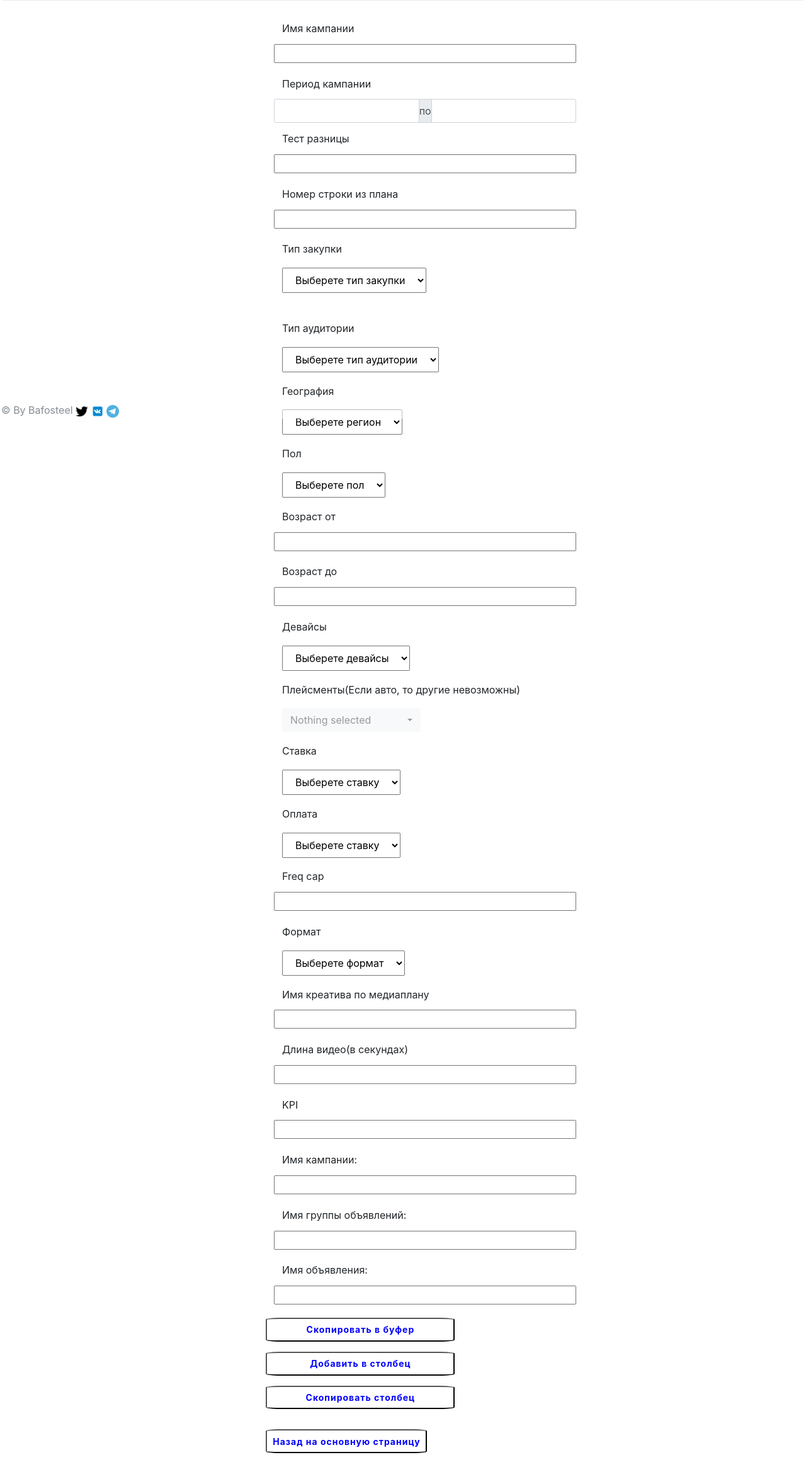
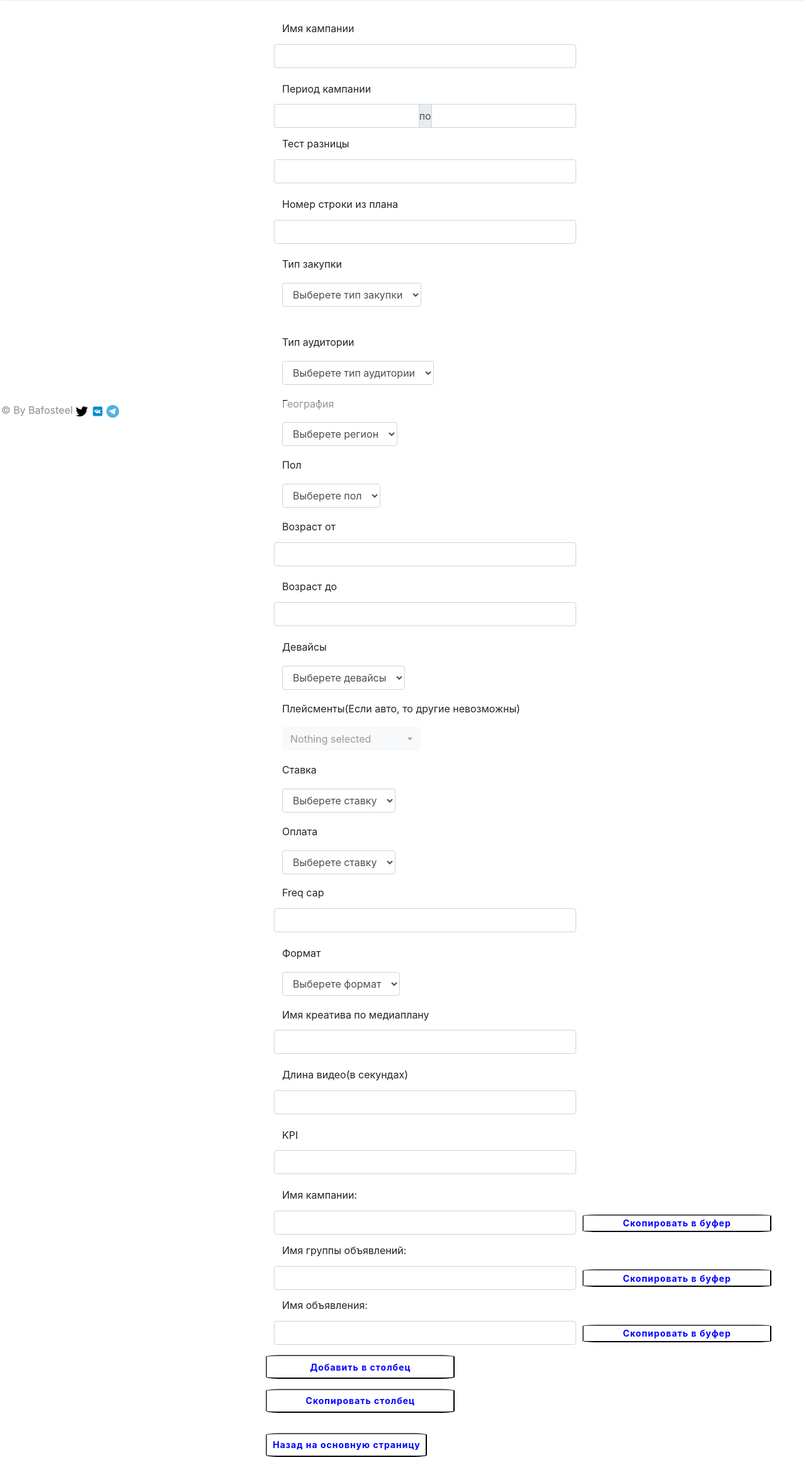
Before and after one commit to AdvDevBaf/ADVAPPS, a Django app: page /ads_names/ in a window 1280 px wide; the page is wider, and only the part inside the window is pictured. Shown: the part 135-2464 px from the top of that part at 63% size. Before the commit the page ends 2442 px from the top of that part, so only its background shows below. Run offline with Django 3.2, Linux system fonts and the light colour scheme; some libraries are stand-ins or nearby versions.

Commit message:
more js and css

```diff
--- a/BafosApp/static/css/frontcom.css
+++ b/BafosApp/static/css/frontcom.css
@@ -43,6 +43,26 @@ em {
   background: white;
   box-shadow: 0 3px white inset;
 }
+
+
+.input-bar {
+    display: table;
+    width: 100%;
+}
+
+.input-bar-item {
+    display: inline-block;
+}
+
+.input-bar-item > .space {
+    margin-left: 10px;
+}
+
+.width100 {
+  width: 100%;
+}
+
+
 
 #footer {
     position: fixed; /* Фиксированное положение */
--- a/BafosApp/templates/BafosApp/ads_names.html
+++ b/BafosApp/templates/BafosApp/ads_names.html
@@ -12,7 +12,7 @@
 <form action="" method="POST" name="idform">
     <p class="texts">Имя кампании</p>
 <p class="fields"><label>
-    <input type="text" name="сompany" style="width: 480px;" id="input" onkeyup="copytext()">
+    <input type="text" class="form-control" name="сompany" style="width: 480px;" id="input" onkeyup="copytext()">
 </label>
         <p class="texts">Период кампании</p>
 
@@ -24,35 +24,16 @@
 
  <p class="texts">Тест разницы</p>
 <p class="fields"><label>
-    <input type="text" name="сompany" style="width: 480px;" id="put" onchange="test()">
+    <input type="text" class="form-control" name="сompany" style="width: 480px;" id="put" onchange="test()">
 </label>
-    <script>
-        function test() {
-                        alert('dsd');
-            var d1 = document.getElementById('start_date').value;
-            var d2 = document.getElementById('end_date').value;
-            alert(d1);
-            alert(d2);
-            d1 = d1.toString().replace(/\./g, '/');
-            d2 = d2.toString().replace(/\./g, '/');
-            alert(d1);
-            alert(d2);
-            var date1 = new Date(d1);
-            var date2 = new Date(d2);
-            alert(date1);
-            alert(date2);
-            var timeDiff = Math.abs(date2.getTime() - date1.getTime());
-            var diffDays = Math.ceil(timeDiff / (1000 * 3600 * 24));
-            alert(diffDays);
-        }
-    </script>
+
     <p class="texts">Номер строки из плана</p>
 <p class="fields"><label>
-    <input type="text" name="сompany" style="width: 480px;" id="num" onkeyup="addzeros()">
+    <input type="text" class="form-control" name="сompany" style="width: 480px;" id="num" onkeyup="addzeros()">
 </label>
     <p class="texts">Тип закупки</p>
     <label class="field">
-        <select id="AUCorRF" name="data" class="nav-link" onchange="copytype()">
+        <select id="AUCorRF" name="data" class="form-control" onchange="copytype()">
             <option value="0">Выберете тип закупки</option>
             <option value="AUC">Аукцион</option>
             <option value="R-F">Охват и частота</option>
@@ -87,7 +68,7 @@ window.addEventListener('DOMContentLoaded', function() {
          </label>
 
     <label class="hide AUC field">
-        <select id="companytarget" name="data" class="nav-link" onchange="copytarget()">
+        <select id="companytarget" name="data" class="form-control" onchange="copytarget()">
             <option value="0">Выберете цель компании</option>
             <option value="BRAWA">Узнаваемость бренда</option>
             <option value="REACH">Охват</option>
@@ -103,7 +84,7 @@ window.addEventListener('DOMContentLoaded', function() {
         </select>
     </label>
      <label class="hide R-F field">
-        <select id="anothertarget" name="data" class="nav-link" onchange="copytarget()">
+        <select id="anothertarget" name="data" class="form-control" onchange="copytarget()">
             <option value="0">Выберете цель компании</option>
             <option value="BRAWA">Узнаваемость бренда</option>
             <option value="REACH">Охват</option>
@@ -117,7 +98,7 @@ window.addEventListener('DOMContentLoaded', function() {
 
   <p class="texts">Тип аудитории</p>
         <label class="field">
-        <select id="audience" name="data" class="nav-link" onchange="copyaudience()">
+        <select id="audience" name="data" class="form-control" onchange="copyaudience()">
             <option value="0">Выберете тип аудитории</option>
             <option value="123">123</option>
             <option value="777">777</option>
@@ -125,7 +106,7 @@ window.addEventListener('DOMContentLoaded', function() {
     </label>
   <p class="texts">География</p>
     <label class="field">
-        <select id="geography" name="data" class="nav-link" onchange="copygeorgaphy()">
+        <select id="geography" name="data" class="form-control" onchange="copygeorgaphy()">
             <option value="0">Выберете регион</option>
             <option value="RF">Россия</option>
             <option value="Moscow">Москва</option>
@@ -134,7 +115,7 @@ window.addEventListener('DOMContentLoaded', function() {
 </label>
       <p class="texts">Пол</p>
     <label class="field">
-        <select id="sex" name="data" class="nav-link" onchange="copysex()">
+        <select id="sex" name="data" class="form-control" onchange="copysex()">
             <option value="0">Выберете пол</option>
             <option value="ALL">Любой</option>
             <option value="M">Мужской</option>
@@ -143,15 +124,15 @@ window.addEventListener('DOMContentLoaded', function() {
     </label>
     <p class="texts">Возраст от</p>
 <p class="fields"><label>
-    <input type="text" id="age_above" style="width: 480px;" name="сompany" onkeyup=copyage()>
+    <input type="text" id="age_above" class="form-control" style="width: 480px;" name="сompany" onkeyup=copyage()>
 </label>
     <p class="texts">Возраст до</p>
 <p class="fields"><label>
-    <input type="text" id ="age_below" style="width: 480px;" name="сompany" onkeyup="copyage()">
+    <input type="text" id ="age_below" class="form-control" style="width: 480px;" name="сompany" onkeyup="copyage()">
 </label>
  <p class="texts">Девайсы</p>
         <label class="field">
-        <select id="device" name="data" class="nav-link" onchange="copydevice()">
+        <select id="device" name="data" class="form-control" onchange="copydevice()">
             <option value="0">Выберете девайсы</option>
             <option value="MOBI">MOBILE</option>
             <option value="DESK">DESKTOP</option>
@@ -180,7 +161,7 @@ window.addEventListener('DOMContentLoaded', function() {
 </label>
      <p class="texts">Ставка</p>
     <label class="field">
-        <select id="rate" name="data" class="nav-link" onchange="rates()">
+        <select id="rate" name="data" class="form-control" onchange="rates()">
             <option value="0">Выберете ставку</option>
             <option value="MAN">Ручная</option>
             <option value="AUT">Автоматическая</option>
@@ -188,7 +169,7 @@ window.addEventListener('DOMContentLoaded', function() {
     </label>
      <p class="texts">Оплата</p>
     <label class="field">
-        <select id="price" name="data" class="nav-link" onchange="prices()">
+        <select id="price" name="data" class="form-control" onchange="prices()">
             <option value="0">Выберете ставку</option>
             <option value="CPM">CPM</option>
             <option value="CPC">CPC</option>
@@ -199,13 +180,13 @@ window.addEventListener('DOMContentLoaded', function() {
     </label>
  <p class="texts">Freq cap</p>
 <p class="fields"><label>
-    <input type="text" name="сompany" onkeyup="" style="width: 480px;" id="frequency" onchange="frequencys()">
+    <input type="text" name="сompany" class="form-control" style="width: 480px;" id="frequency" onchange="frequencys()">
 </label>
 
 
      <p class="texts">Формат</p>
     <label class="field">
-        <select id="format" name="data" class="nav-link" onchange="add_format()">
+        <select id="format" name="data" class="form-control" onchange="add_format()">
             <option value="0">Выберете формат</option>
             <option value="Carousel">Carousel</option>
             <option value="SingleImage">Single image</option>
@@ -214,15 +195,15 @@ window.addEventListener('DOMContentLoaded', function() {
     </label>
  <p class="texts">Имя креатива по медиаплану</p>
 <p class="fields"><label>
-    <input type="text" name="сompany" id="creative" style="width: 480px;" onkeyup="add_creative()">
+    <input type="text" name="сompany" class="form-control" id="creative" style="width: 480px;" onkeyup="add_creative()">
 </label>
      <p class="texts">Длина видео(в секундах)</p>
 <p class="fields"><label>
-    <input type="text" name="сompany" id="length" style="width: 480px;" onkeyup="add_length()">
+    <input type="text" name="сompany" class="form-control" id="length" style="width: 480px;" onkeyup="add_length()">
 </label>
         <p class="texts">KPI</p>
 <p class="fields"><label>
-    <input type="text" name="сompany" style="width: 480px;" id="kpi" onkeyup="add_kpi()">
+    <input type="text" class="form-control" name="сompany" style="width: 480px;" id="kpi" onkeyup="add_kpi()">
 </label>
 
 <script>
@@ -568,25 +549,53 @@ function addzeros() {
 }
     </script>
      <p class="texts">Имя кампании:</p>
-<p class="fields"><label>
-    <input type="text" name="сompany" style="width: 480px;" id="сompany_result" >
-</label>
+     <div class="input-bar fields">
+        <div class="input-bar-item">
+          <form>
+             <div class="width100">
+                <input class="form-control" style="width: 480px;" id="сompany_result">
+            </div>
+          </form>
+        </div>
+        <div class="input-bar-item">
+          <input type="button" class="knopka btn-sm space" value="Скопировать в буфер" onclick="copy2clipboard_inc_result()"><a></a>
+        </div>
+      </div>
+
 
  <p class="texts">Имя группы объявлений:</p>
-<p class="fields"><label>
-    <input type="text" name="сompany" style="width: 480px;" id="result" >
-</label>
+ <div class="input-bar fields">
+        <div class="input-bar-item">
+          <form>
+             <div class="width100">
+                <input class="form-control" style="width: 480px;" id="result">
+            </div>
+          </form>
+        </div>
+        <div class="input-bar-item">
+          <input type="button" class="knopka btn-sm space" value="Скопировать в буфер" onclick="copy2clipboard_result()"><a></a>
+        </div>
+      </div>
+
+
      <p class="texts">Имя объявления:</p>
-<p class="fields"><label>
-    <input type="text" name="сompany" style="width: 480px;" id="ads_result" >
-</label>
-<p class="texts" id="x"></p>
+  <div class="input-bar fields">
+        <div class="input-bar-item">
+          <form>
+             <div class="width100">
+                <input class="form-control" style="width: 480px;" id="ads_result">
+            </div>
+          </form>
+        </div>
+        <div class="input-bar-item">
+          <input type="button" class="knopka btn-sm space" value="Скопировать в буфер" onclick="copy2clipboard_ads_result()"><a></a>
+        </div>
+      </div>
 
 
 
-<div>
-            <p><input type="button" class="knopka btn-sm" value="Скопировать в буфер" onclick="copy2clipboard()"><a></a></p>
-</div>
+     <p class="x"></p>
+
     <div>
         <p><input type="button" class="knopka btn-sm" value="Добавить в столбец" onclick="createTable()"><a></a></p>
 </div>
@@ -603,9 +612,31 @@ function addzeros() {
 
 
     <script>
-        function copy2clipboard() {
+        function copy2clipboard_inc_result() {
   /* Get the text field */
   var copyText = document.getElementById("сompany_result");
+
+  /* Select the text field */
+  copyText.select();
+
+  /* Copy the text inside the text field */
+  document.execCommand("copy");
+}
+
+      function copy2clipboard_result() {
+  /* Get the text field */
+  var copyText = document.getElementById("result");
+
+  /* Select the text field */
+  copyText.select();
+
+  /* Copy the text inside the text field */
+  document.execCommand("copy");
+}
+
+      function copy2clipboard_ads_result() {
+  /* Get the text field */
+  var copyText = document.getElementById("ads_result");
 
   /* Select the text field */
   copyText.select();
```
